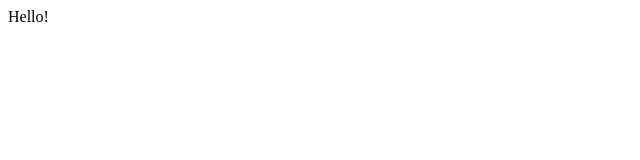
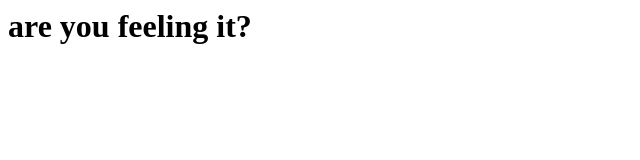
Before and after one commit to reassemblage/reassemblage.github.io, a plain HTML site: page index.html in a window 1280 px wide. Shown: the whole page, without its empty margins (0-640 px from the left). Drawn offline with Linux system fonts and the light colour scheme.

Commit message:
Update index.html

```diff
--- a/index.html
+++ b/index.html
@@ -3,6 +3,6 @@
 <title>reassemblage</title>
 </head>
 <body>
-<p>Hello!</p>
+<h1>are you feeling it?</h1>
 </body>
 </html>
```
